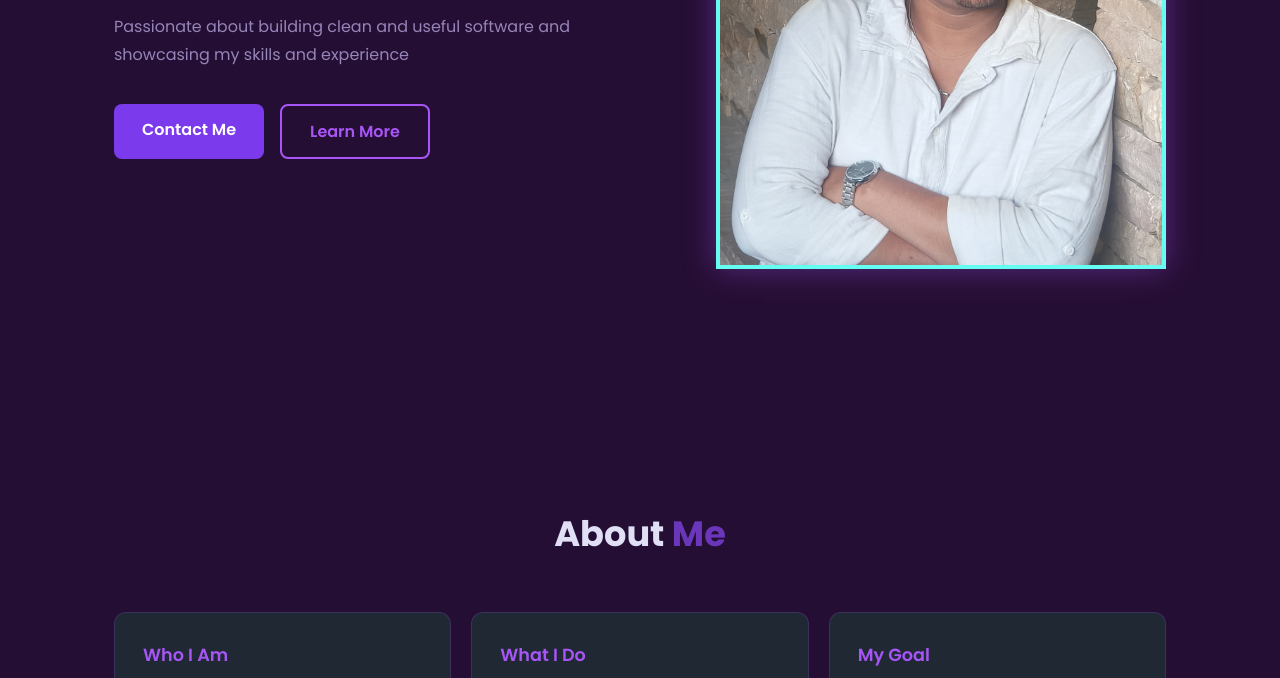
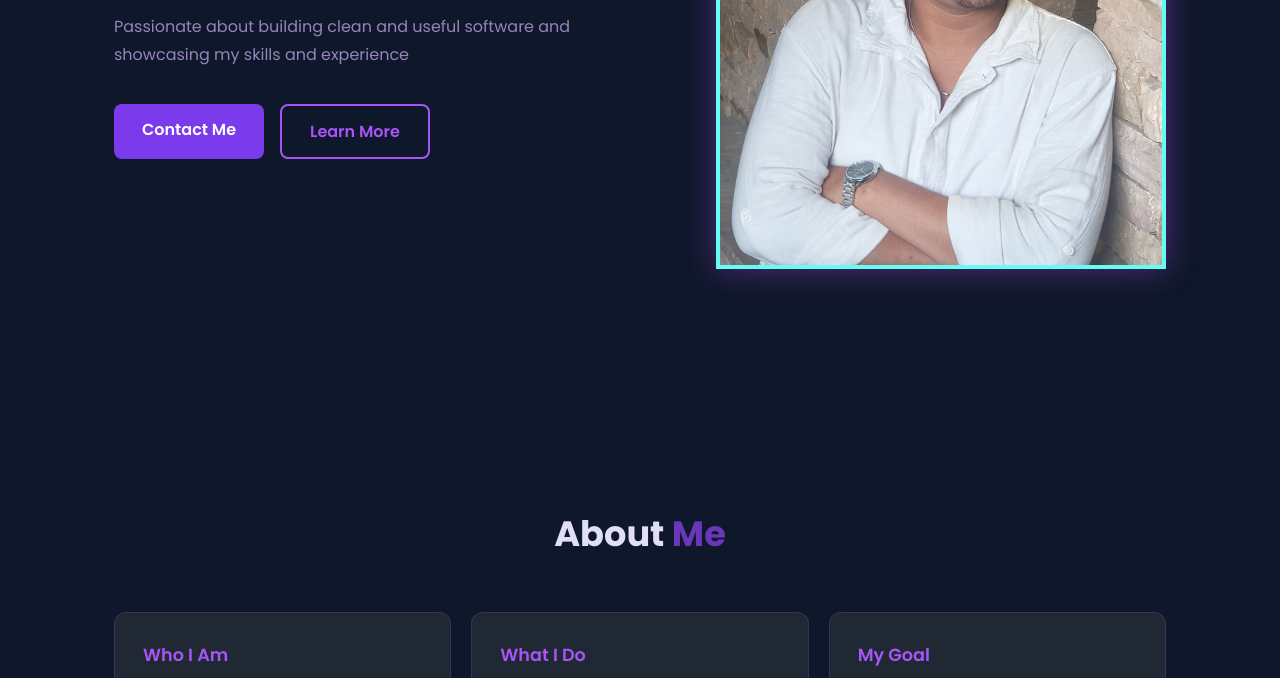
Before and after one commit to krishnakhandwa2021-lab/Personal-Portfolio, a plain HTML site: page index.html in a window 1280 px wide. Shown: the part 386-1064 px from the top of the page. Drawn offline with Linux system fonts and the light colour scheme; a script that the page names is missing.

Commit message:
Change body background color to #0f172a

```diff
--- a/style.css
+++ b/style.css
@@ -18,7 +18,7 @@
 
 body {
   font-family: 'Poppins', sans-serif;
-  background-color: #250e33;  /* dark background */
+  background-color:  #0f172a;  /* dark background */
   color: #e0dff5;              /* light text */
   line-height: 1.7;
 }
```
